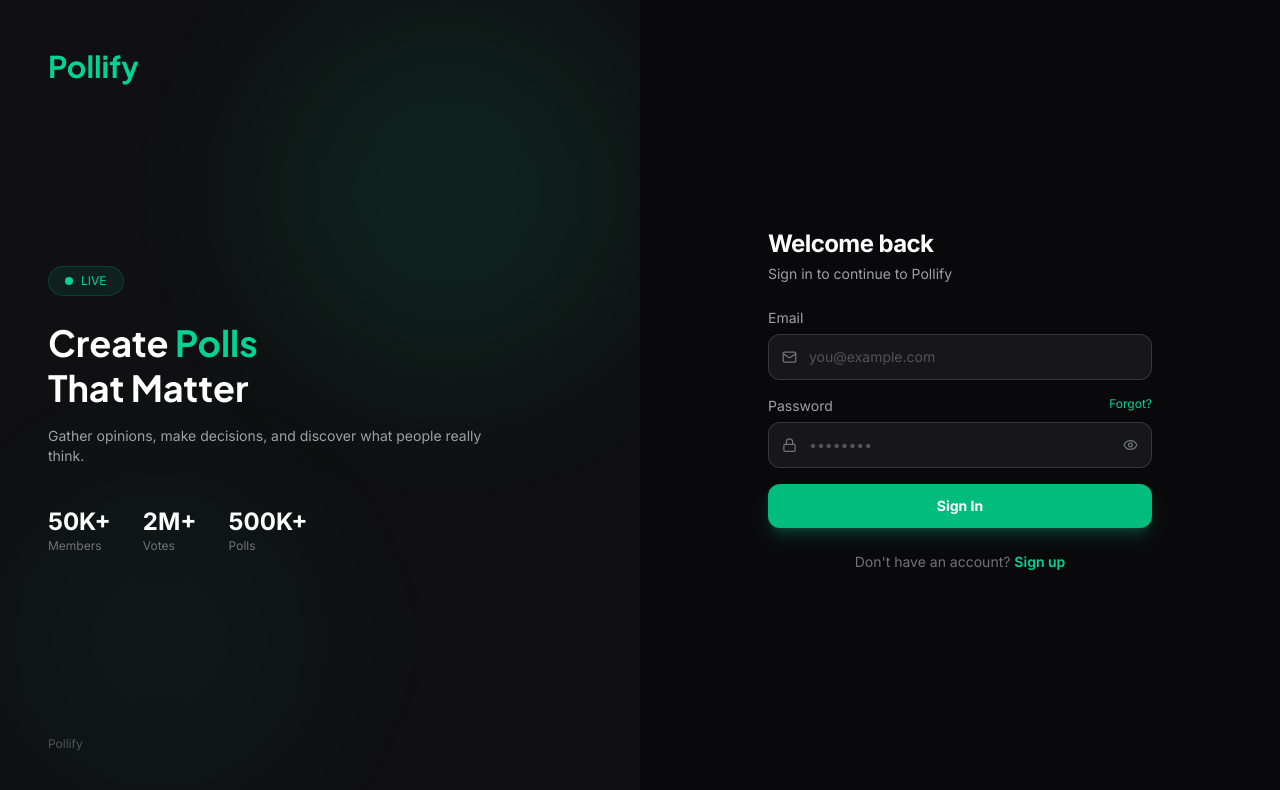
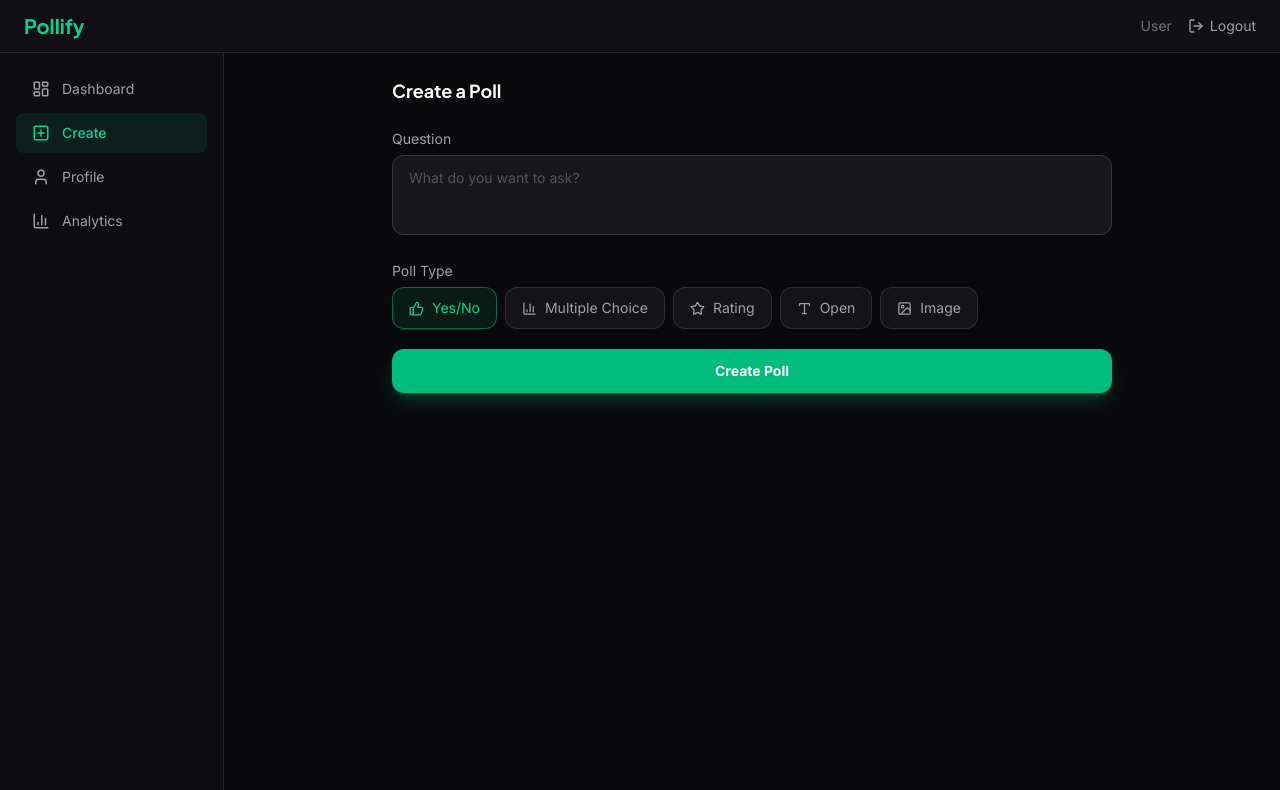
Before and after one commit to Qaziaaaa/pollify, a React (Vite) app in the folder frontend/: page /create-poll in a window 1280 px wide. Before the commit this address led to /login. Shown: the top 790 px of the page. Built offline with nearby package versions, Linux system fonts and the light colour scheme.

Commit message:
Add CreatePollPage with type selection and dynamic options

```diff
--- a/frontend/src/App.jsx
+++ b/frontend/src/App.jsx
@@ -5,6 +5,7 @@ import LoginPage from "./pages/LoginPage.jsx";
 import RegisterPage from "./pages/RegisterPage.jsx";
 import ForgotPasswordPage from "./pages/ForgotPasswordPage.jsx";
 import Dashboard from "./pages/Dashboard.jsx";
+import CreatePollPage from "./pages/CreatePollPage.jsx";
 
 function App() {
     return (
@@ -17,6 +18,7 @@ function App() {
                     <Route path="/" element={<Navigate to="/dashboard" replace />} />
                     <Route element={<Layout />}>
                         <Route path="/dashboard" element={<Dashboard />} />
+                        <Route path="/create-poll" element={<CreatePollPage />} />
                     </Route>
                     <Route path="*" element={<Navigate to="/login" replace />} />
                 </Routes>
--- /dev/null
+++ b/frontend/src/pages/CreatePollPage.jsx
@@ -0,0 +1,146 @@
+import { useState } from "react";
+import { useNavigate } from "react-router-dom";
+import { Plus, Trash2, AlertCircle, BarChart3, ThumbsUp, Star, Type, Image } from "lucide-react";
+import api from "../utils/api.js";
+
+const POLL_TYPES = [
+    { key: "yesno", label: "Yes/No", Icon: ThumbsUp },
+    { key: "single", label: "Multiple Choice", Icon: BarChart3 },
+    { key: "rating", label: "Rating", Icon: Star },
+    { key: "open", label: "Open", Icon: Type },
+    { key: "image", label: "Image", Icon: Image },
+];
+
+export default function CreatePollPage() {
+    const [question, setQuestion] = useState("");
+    const [type, setType] = useState("yesno");
+    const [options, setOptions] = useState(["", ""]);
+    const [error, setError] = useState("");
+    const [loading, setLoading] = useState(false);
+    const navigate = useNavigate();
+
+    const addOption = () => setOptions([...options, ""]);
+    const removeOption = (i) => setOptions(options.filter((_, idx) => idx !== i));
+    const updateOption = (i, v) => {
+        const next = [...options];
+        next[i] = v;
+        setOptions(next);
+    };
+
+    const handleSubmit = async (e) => {
+        e.preventDefault();
+        setError("");
+        setLoading(true);
+        try {
+            const payload = { question, type };
+            if (type === "yesno") {
+                payload.options = ["Yes", "No"];
+            } else if (type === "single") {
+                const filtered = options.filter(Boolean);
+                if (filtered.length < 2) {
+                    throw new Error("Add at least 2 options");
+                }
+                payload.options = filtered;
+            }
+            await api.post("/polls", payload);
+            navigate("/dashboard");
+        } catch (err) {
+            setError(err.message || "Failed to create poll");
+        } finally {
+            setLoading(false);
+        }
+    };
+
+    return (
+        <div>
+            <h1 className="text-lg font-bold text-white mb-6 font-['Plus_Jakarta_Sans']">Create a Poll</h1>
+
+            {error && (
+                <div className="mb-4 flex items-center gap-2 bg-rose-500/10 border border-rose-500/20 rounded-lg px-4 py-3 text-sm text-rose-400">
+                    <AlertCircle size={14} />
+                    <span>{error}</span>
+                </div>
+            )}
+
+            <form onSubmit={handleSubmit} className="space-y-5">
+                {/* Question */}
+                <div>
+                    <label className="text-sm text-zinc-400 mb-1.5 block">Question</label>
+                    <textarea
+                        placeholder="What do you want to ask?"
+                        className="w-full rounded-xl border border-zinc-700/80 bg-zinc-800/50 px-4 py-3 text-white placeholder:text-zinc-600 outline-none focus:border-emerald-500/60 text-sm min-h-[80px] resize-none"
+                        value={question}
+                        onChange={(e) => setQuestion(e.target.value)}
+                        required
+                    />
+                </div>
+
+                {/* Poll Type */}
+                <div>
+                    <label className="text-sm text-zinc-400 mb-1.5 block">Poll Type</label>
+                    <div className="flex flex-wrap gap-2">
+                        {POLL_TYPES.map(({ key, label, Icon }) => (
+                            <button
+                                key={key}
+                                type="button"
+                                onClick={() => setType(key)}
+                                className={`flex items-center gap-2 px-4 py-2.5 rounded-xl text-sm border transition-all ${
+                                    type === key
+                                        ? "border-emerald-500/50 bg-emerald-500/10 text-emerald-400"
+                                        : "border-zinc-700/60 bg-zinc-800/40 text-zinc-400 hover:border-zinc-600"
+                                }`}
+                            >
+                                <Icon size={15} />
+                                {label}
+                            </button>
+                        ))}
+                    </div>
+                </div>
+
+                {/* Options for single/multiple choice */}
+                {type === "single" && (
+                    <div>
+                        <label className="text-sm text-zinc-400 mb-1.5 block">Options</label>
+                        <div className="space-y-2">
+                            {options.map((opt, i) => (
+                                <div key={i} className="flex gap-2">
+                                    <input
+                                        placeholder={`Option ${i + 1}`}
+                                        className="flex-1 rounded-xl border border-zinc-700/80 bg-zinc-800/50 px-4 py-2.5 text-white placeholder:text-zinc-600 outline-none focus:border-emerald-500/60 text-sm"
+                                        value={opt}
+                                        onChange={(e) => updateOption(i, e.target.value)}
+                                    />
+                                    {options.length > 2 && (
+                                        <button
+                                            type="button"
+                                            onClick={() => removeOption(i)}
+                                            className="px-3 py-2.5 text-zinc-500 hover:text-rose-400 transition-colors"
+                                        >
+                                            <Trash2 size={16} />
+                                        </button>
+                                    )}
+                                </div>
+                            ))}
+                            <button
+                                type="button"
+                                onClick={addOption}
+                                className="w-full flex items-center justify-center gap-2 rounded-xl border border-dashed border-zinc-700/60 bg-zinc-800/20 px-4 py-2.5 text-sm text-emerald-400 hover:border-zinc-600 transition-colors"
+                            >
+                                <Plus size={15} /> Add option
+                            </button>
+                        </div>
+                    </div>
+                )}
+
+                {/* Submit */}
+                <button
+                    type="submit"
+                    disabled={loading}
+                    className="w-full rounded-xl px-4 py-3 text-sm font-bold bg-emerald-500 text-white hover:bg-emerald-400 active:scale-[0.98] disabled:opacity-50 transition-all shadow-lg shadow-emerald-500/25"
+                >
+                    {loading ? "Creating…" : "Create Poll"}
+                </button>
+            </form>
+        </div>
+    );
+}
```
